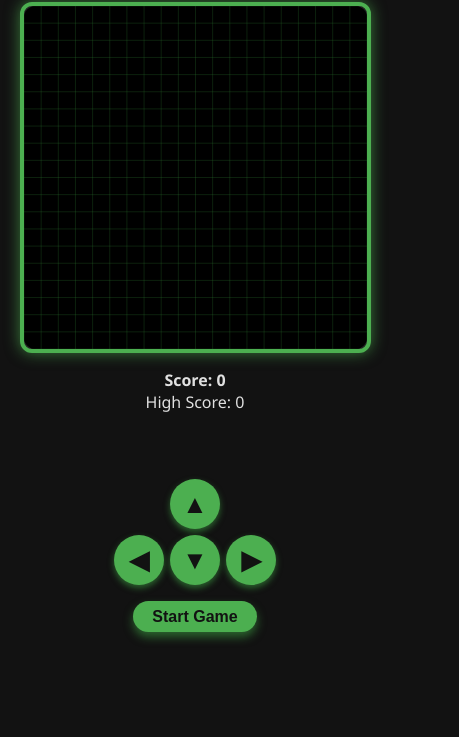
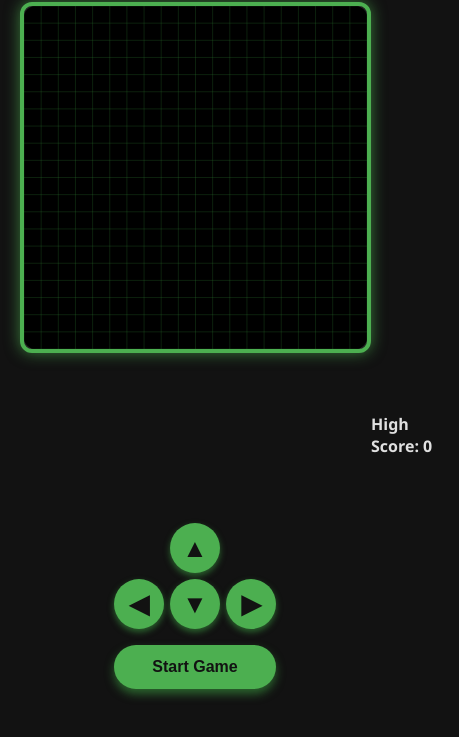
Before and after one commit to payalybadwaik/snake-game, a plain HTML site: page index.html in a window 390 px wide. Shown: the part 55-792 px from the top of the page, 459 px wide, since content can reach past the window. Drawn offline with Linux system fonts and the light colour scheme.

Commit message:
Update style.css

```diff
--- a/style.css
+++ b/style.css
@@ -38,11 +38,17 @@
     border-radius: 12px;
     background-color: #000;
   }
+
   #scoreboard {
     margin-top: 1rem;
     font-size: 1.25rem;
     font-weight: 600;
-    text-align: center;
+    margin-right: 480px;
+  }
+  #highscoreboard {
+    font-size: 1.25rem;
+    font-weight: 600;
+    margin-left: 440px;
   }
   #message {
     margin-top: 1rem;
@@ -124,9 +130,12 @@
     #scoreboard {
       font-size: 1rem;
     }
+    #highscoreboard {
+      font-size: 1rem;
+    }
     button#startButton {
       font-size: 1rem;
-      padding: 0.4rem 1.2rem;
+      padding: 0.8rem 2.4rem;
       margin-top: 2rem;
     }
     #direction-buttons {
```
